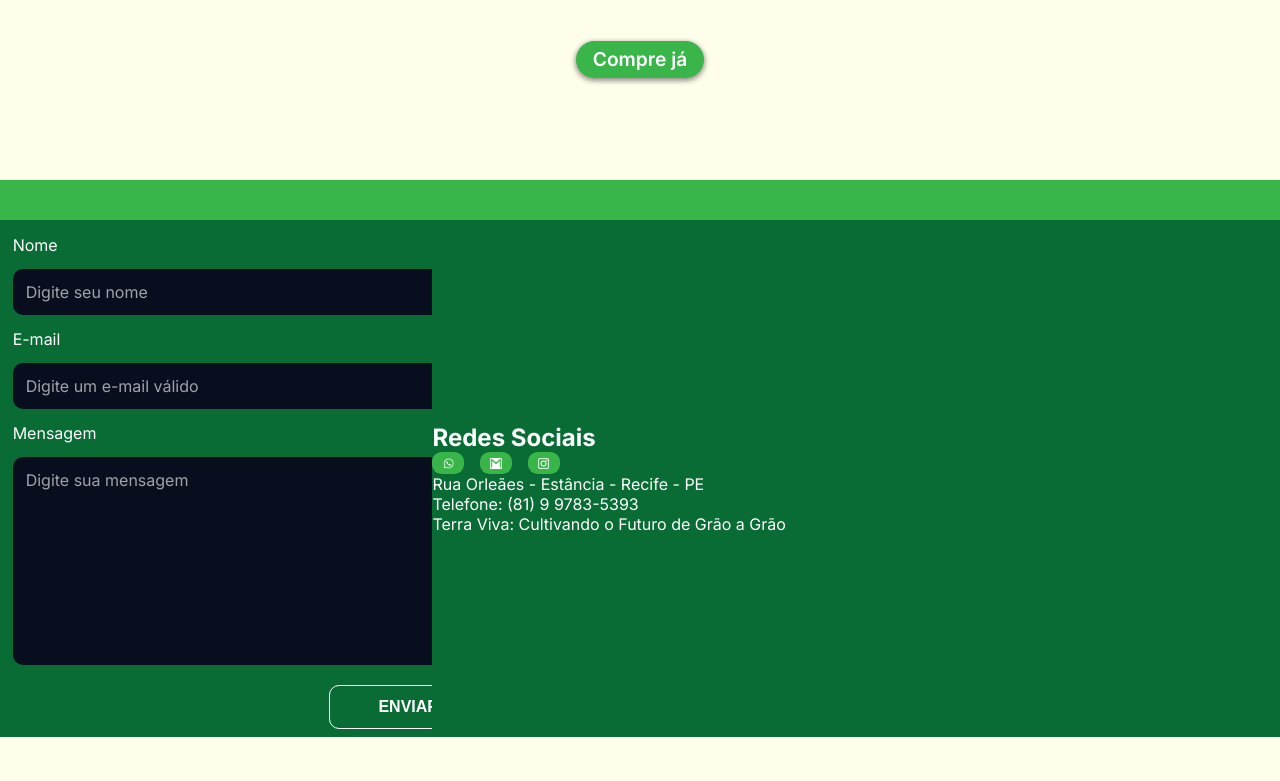
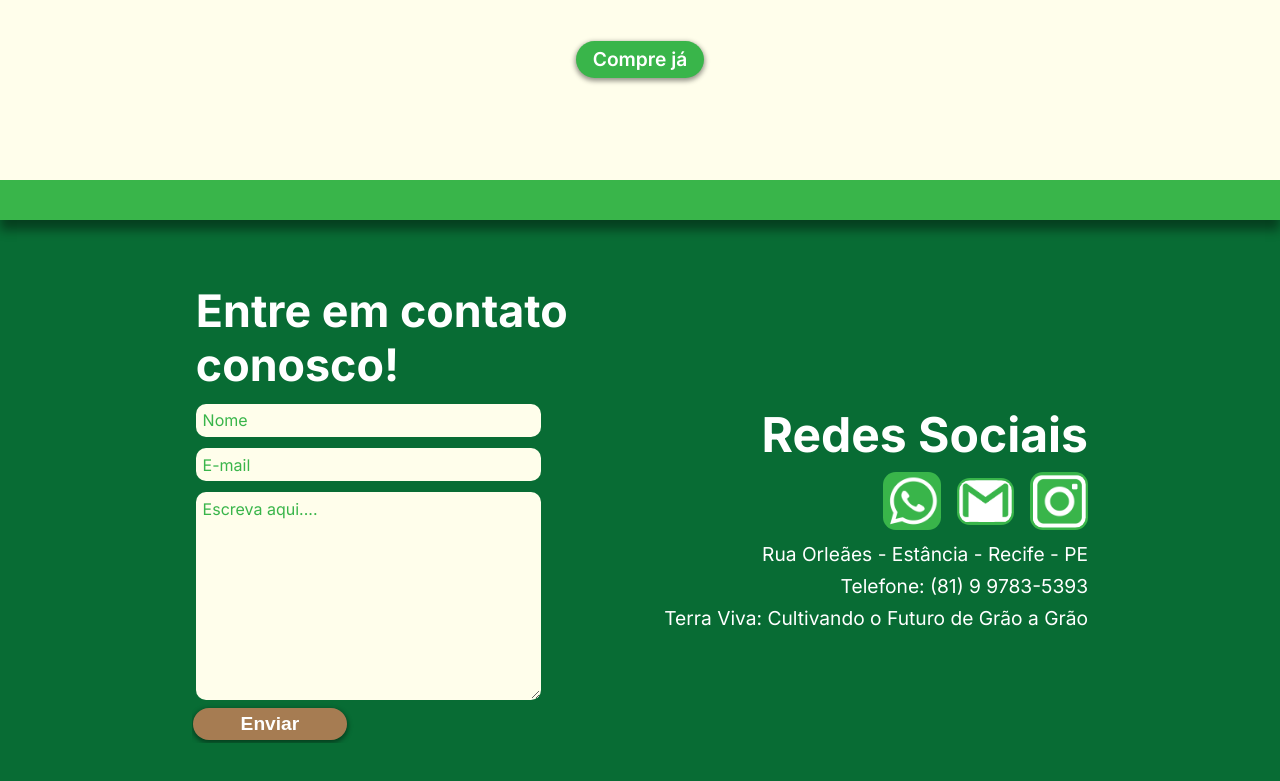
Before and after one commit to GuiJg/terra-viva, a website: page index.html in a window 1280 px wide. Shown: the part 2446-3227 px from the top of the page. Before the commit the page ends 3183 px from the top, so only its background shows below. Drawn offline with Linux system fonts and the light colour scheme.

Commit message:
feat: changed layout

```diff
--- a/index.html
+++ b/index.html
@@ -108,21 +108,21 @@
                 <img src="assets/PRODUTO 1.png" alt="">
                 <img src="assets/PRODUTO 1.png" alt="">
             </div>
-            <a href="">Compre já</a>
+            <a href="https://wa.me/5581997835393" target="_blank">Compre já</a>
         </div>
     </section>
     <section class="footer-page">
         <div class="forms">
+            <h2>
+                Entre em contato conosco!
+            </h2>
             <form action="https://api.staticforms.xyz/submit" method="POST" class="form">
-                <label for="name">Nome</label>
-                <input type="text" name="name" id="name" placeholder="Digite seu nome" required="">
-                <label for="email">E-mail</label>
-                <input type="email" name="email" id="email" placeholder="Digite um e-mail válido" required="">
-                <label for="message">Mensagem</label>
-                <textarea name="message" id="message" placeholder="Digite sua mensagem" required=""></textarea>
+                <input type="text" name="name" id="name" placeholder="Nome" required="">
+                <input type="email" name="email" id="email" placeholder="E-mail" required="">
+                <textarea name="message" id="message" placeholder="Escreva aqui...." required=""></textarea>
                 <button type="submit">Enviar</button>
 
-                <input type="hidden" name="accessKey" value="terraviva.fertilizantess@gmail.com">
+                <input type="hidden" name="accessKey" value="acda42c9-ad4b-4114-bcb9-d39e6b1f6f7d">
                 <input type="hidden" name="redirectTo" value="https://terra-viva.vercel.app/obrigado.html">
             </form>
         </div>
@@ -131,9 +131,15 @@
                 Redes Sociais
             </h2>
             <div class="medias-buttons">
-                <img src="assets/whatsapp-icon.png" alt="Icone do whatsapp">
-                <img src="assets/email-icon.png" alt="Icone de e-mail eletronico">
-                <img src="assets/instagram-icon.png" alt="Icone do instagram">
+                <a href="https://wa.me/5581997835393">
+                    <img src="assets/whatsapp-icon.png" alt="Icone do whatsapp">
+                </a>
+                <a href="mailto:terraviva.fertilizantess@gmail.com">
+                    <img src="assets/email-icon.png" alt="Icone de e-mail eletronico">
+                </a>
+                <a href="https://www.instagram.com/terraviva.fertilizantes/">
+                    <img src="assets/instagram-icon.png" alt="Icone do instagram">
+                </a>
             </div>
             <p>Rua Orleães - Estância - Recife - PE</p>
             <p>Telefone: (81) 9 9783-5393</p>
--- /dev/null
+++ b/styles/obrigado.css
@@ -0,0 +1,122 @@
+@import url('https://fonts.googleapis.com/css2?family=Inter:wght@100;200;300;400;500;600;700;800;900&display=swap');
+
+* {
+  margin: 0;
+  padding: 0;
+  box-sizing: border-box;
+  overflow-x: hidden;
+  scroll-behavior: smooth;
+}
+
+body {
+  background: #FFFEEB;
+  font-family: 'Inter', sans-serif;
+}
+
+section{
+    display: flex;
+    flex-direction: column;
+    justify-content: center;
+    align-items: center;
+    margin-top: 20%;
+}
+
+section h1,p{
+    color: #fff;
+}
+
+section h1{
+    font-size: 2.5rem;
+}
+
+section p{
+    font-size: 1.3rem;
+}
+
+.border-el-btn {
+    display: flex;
+    justify-content: center;
+    position: relative;
+    background: none;
+    cursor: pointer;
+    outline: none;
+    border: none;
+    text-decoration: none;
+    color: #fff;
+    font-size: 15px;
+    padding: 1em 2em;
+    margin: 3% 1% 1% 1.3%;
+    width: 20%;
+    transition: background-color 0.8s;
+}
+
+.border-el-btn:active {
+    transform: scale(.98);
+}
+
+.border-el-btn:hover{
+    background-color: #000;
+}
+
+.border-el-btn span {
+    position: absolute;
+    background: #fff;
+    transition: .5s;
+}
+
+.border-el-btn span:nth-child(1) {
+    top: 0;
+    left: 0;
+    width: 3px;
+    height: 30%;
+}
+
+.border-el-btn:hover span:nth-child(1) {
+    height: 100%;
+}
+
+.border-el-btn span:nth-child(2) {
+    top: 0;
+    left: 0;
+    width: 15%;
+    height: 3px;
+}
+
+.border-el-btn:hover span:nth-child(2) {
+    width: 100%;
+}
+
+.border-el-btn span:nth-child(3) {
+    bottom: 0;
+    right: 0;
+    width: 3px;
+    height: 30%;
+}
+
+.border-el-btn:hover span:nth-child(3) {
+    height: 100%;
+}
+
+.border-el-btn span:nth-child(4) {
+    bottom: 0;
+    right: 0;
+    width: 15%;
+    height: 3px;
+}
+
+.border-el-btn:hover span:nth-child(4) {
+    width: 100%;
+}
+
+@media(max-width: 700px) {
+
+    section{
+        text-align: center;
+        margin-top: 65%;
+    }
+
+    .border-el-btn{
+        margin-top: 10%;
+        width: 70%;
+    }
+}
--- a/styles/style.css
+++ b/styles/style.css
@@ -291,9 +291,9 @@ body {
 }
 
 .product-page{
-  display: flex;
+  position: relative;
   border-bottom: 40px solid #39b54a;
-  box-shadow: 0px 2px 5px 1px #0000006b;
+  box-shadow: 0px 10px 10px 0px #0000006b;
   padding-bottom: 7%;
 }
 
@@ -348,21 +348,6 @@ body {
   background-color: #a67c52;
 }
 
-.medias-buttons{
-  display: flex;
-  gap: 1em;
-  width: 15%;
-}
-
-.medias-buttons img{
-  width: 100%;
-  background-color: #39b54a;
-  padding: 4%;
-  padding-left: 8%;
-  padding-right: 8%;
-  border-radius: 0.6em;
-}
-
 .footer-page{
   display: flex;
   justify-content: center;
@@ -371,36 +356,35 @@ body {
   color: #fff;
 }
 
+.forms{
+  display: flex;
+  flex-direction: column;
+  align-items: center;
+  width: 30%;
+  margin-top: 5%;
+  margin-bottom: 5%;
+}
+
+.forms h2{
+  font-size: 2.8rem;
+  margin-left: 1%;
+}
+
 .form{
   display: flex;
   flex-direction: column;
   justify-content: center;
-  align-items: center;
-  width: 50em;
+  width: 100%;
+  gap: 0.2em;
   margin: 2%;
 }
 
-.form label,
 .form input,
 .form textarea,
 .form button {
-  width: 99%;
-  background: #090e1f;
+  width: 90%;
+  background: #FFFEEB;
   transition: 0.5s;
-}
-
-.form label:focus,
-.form input:focus,
-.form textarea:focus{
-  color: #000;
-  background: #fff;
-}
-
-.form label{
-  padding: 1% 0% 1%;
-  background: none;
-  color: #fff;
-  line-height: 1;
 }
 
 .form input,
@@ -410,18 +394,13 @@ body {
   border-radius: 10px;
   margin: 1%;
   padding: 1.5%;
-  color: #fff;
+  color: #000;
   transition: all 0.5s;
 }
 
 .form input::placeholder,
 .form textarea::placeholder{
-  color: #ffffff9d;
-}
-
-.form input:focus::placeholder,
-.form textarea:focus::placeholder{
-  color: #000;
+  color: #39b54a;
 }
 
 .form textarea{
@@ -435,29 +414,28 @@ body {
 .form textarea:focus{
   outline: none;
   filter: brightness(90%);
-  box-shadow: 2px 2px 3px 0px #29d1ff;
+  box-shadow: 2px 2px 3px 0px #0000006b;
 }
 
 .form button{
-  display: flex;
-  justify-content: center;
-  background: transparent;
-  text-transform: uppercase;
-  cursor: pointer;
   color: #fff;
-  border: 0.1em solid ;
-  border-radius: 10px;
-  padding: 1.5%;
-  margin-top: 1.5%;
-  width: 10em;
-  font-size: 1rem;
+  font-size: 1.2rem;
   font-weight: 600;
+  text-align: center;
+  text-decoration: none;
+  background-color: #a67c52;
+  box-shadow: 0px 2px 5px 1px #0000006b;
+  padding: 1.2%;
+  margin: 0.3%;
+  margin-bottom: 1%;
+  width: 40%;
+  border-radius: 10em;
+  border: 0;
   transition: 0.5s;
 }
 
-.form button:hover{
-  border: 1px solid #039be5;
-  background: linear-gradient(#039be5, #2759ff);
+.form button:hover {
+  background-color: #39b54a;
 }
 
 .formu{
@@ -471,3 +449,33 @@ body {
 .formu::before{
   display: block;
 }
+
+.medias-container{
+  display: flex;
+  flex-direction: column;
+  align-items: end;
+  gap: 0.5em;
+  width: 40%;
+}
+
+.medias-container h2{
+  font-size: 3rem;
+}
+
+.medias-container p{
+  font-size: 1.2rem;
+}
+
+.medias-buttons{
+  display: flex;
+  align-items: center;
+  gap: 1em;
+  width: 40%;
+}
+
+.medias-buttons img{
+  width: 100%;
+  background-color: #39b54a;
+  padding: 4% 4% 4% 4%;
+  border-radius: 0.8em;
+}
```
Also changed, not shown: obrigado.html (added, +25 -0 lines).
